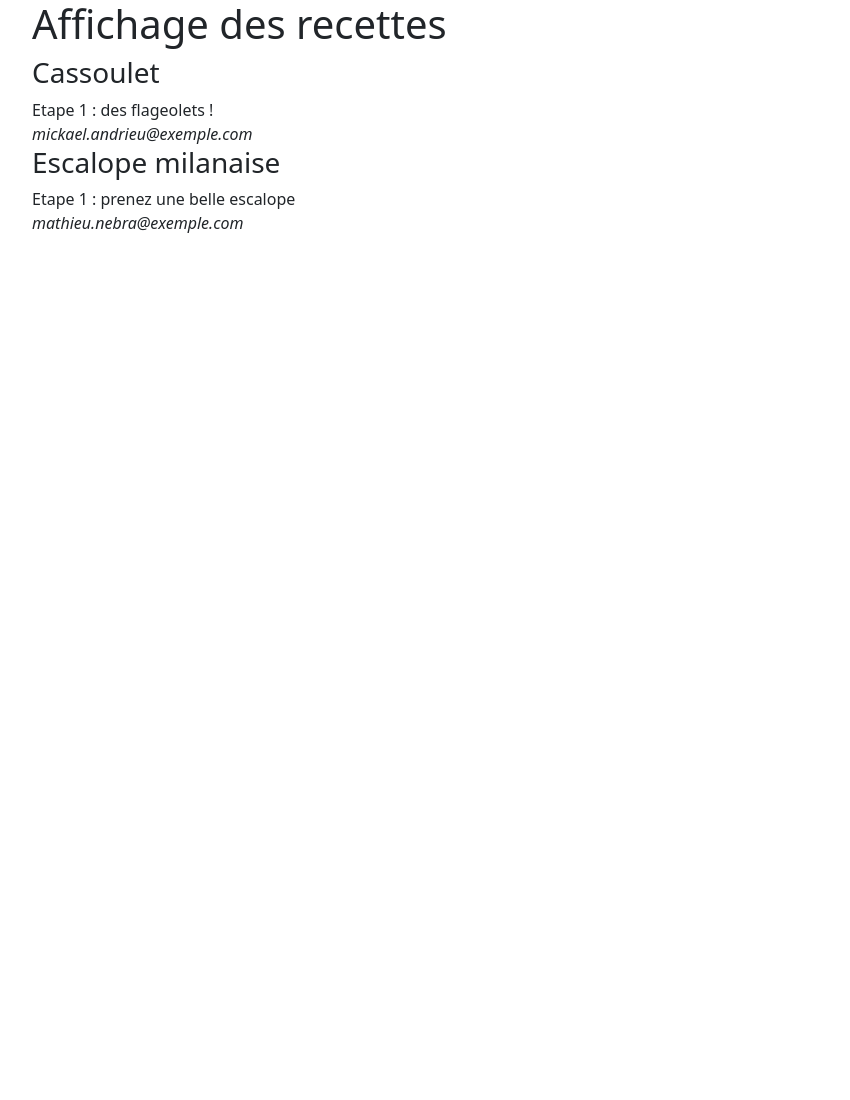
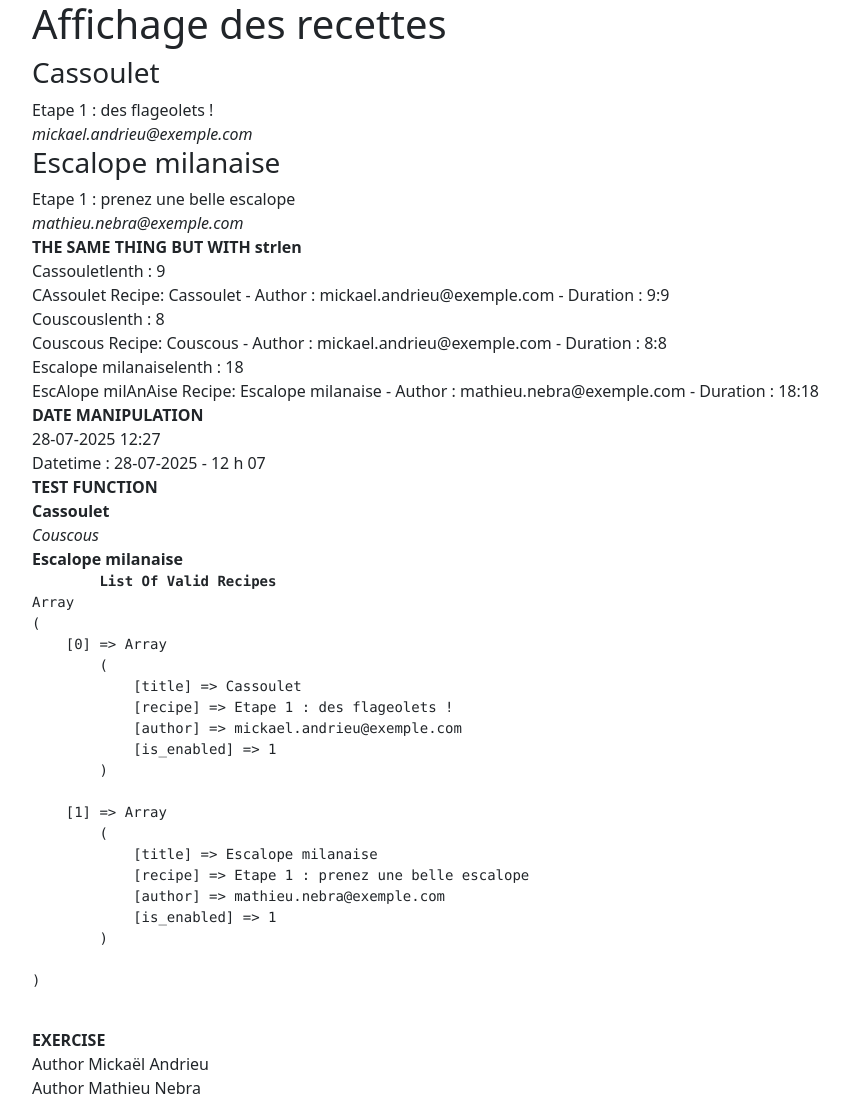
Before and after one commit to nathanbangwa243/php-learning-journey-2025, a PHP site: page / in a window 1280 px wide. Shown: the whole page, without its empty margins (50-900 px from the left). Before the commit the page ends 233 px from the top, so only its background shows below. Run offline with PHP 8.4, Linux system fonts and the light colour scheme.

```diff
--- a/index.php
+++ b/index.php
@@ -20,6 +20,62 @@ $recipes = [
         'is_enabled' => true,
     ],
 ];
+
+
+$users = [
+    [
+        'full_name' => 'Mickaël Andrieu',
+        'email' => 'mickael.andrieu@exemple.com',
+        'age' => 34,
+    ],
+    [
+        'full_name' => 'Mathieu Nebra',
+        'email' => 'mathieu.nebra@exemple.com',
+        'age' => 34,
+    ],
+    [
+        'full_name' => 'Laurène Castor',
+        'email' => 'laurene.castor@exemple.com',
+        'age' => 28,
+    ],
+];
+
+function isValidRecipe(array $recipe) : bool
+{
+    $isEnabled =  false;
+
+    if (array_key_exists('is_enabled', $recipe)){
+        $isEnabled = $recipe['is_enabled'];
+    }
+    else {
+        $isEnabled = False;
+    }
+
+    return $isEnabled;
+}
+
+function getValidRecipes(array $recipes) : array {
+    $validRecipes = [];
+
+    foreach ($recipes as $recipe){
+        $isValid = isValidRecipe($recipe);
+
+        if ($isValid){
+            $validRecipes[] = $recipe;
+        }
+    }
+
+    return $validRecipes;
+}
+
+function displayAuthor(array $users, array $recipe) {
+    foreach ($users as $user){
+        if ($user['email'] == $recipe['author']){
+            printf("Author ". $user['full_name'] . "<br/>");
+        }
+    }
+}
+
 ?>
 <!DOCTYPE html>
 <html>
@@ -45,6 +101,91 @@ $recipes = [
 
         <?php endif; ?>
     <?php endforeach ?>
+
+    <?php
+        echo "<strong>THE SAME THING BUT WITH strlen</strong><br/>";
+        foreach ($recipes as $recipe){
+            echo $recipe['title']. "lenth : " . strlen($recipe['title']) . "<br/>";
+            echo str_replace('a', 'A', $recipe['title']) . PHP_EOL;
+
+            echo sprintf(
+                    'Recipe: %s - Author : %s - Duration : %s:%s <br/>',
+                $recipe['title'],
+                $recipe['author'],
+                strlen($recipe['title']),
+                strlen($recipe['title'])
+            );
+        }
+    ?>
+
+    <?php
+        echo "<strong>DATE MANIPULATION</strong><br/>";
+        $day = date('d');
+        $month = date('m');
+        $year = date('Y');
+        $heure = date('H');
+        $minute = date('i');
+
+        echo sprintf(
+                '%s-%s-%s  %s:%s <br/>',
+            $day,
+            $month,
+            $year,
+            $heure,
+            $minute
+        );
+
+        $today = date('d-m-Y');
+        $hour = date('H \h m');
+
+        echo sprintf(
+                'Datetime : %s - %s <br/>',
+            $today,
+            $hour
+        );
+
+    ?>
+
+    <?php
+        echo "<strong>TEST FUNCTION</strong><br/>";
+
+        $validRecipes = [];
+
+        foreach ($recipes as $recipe) {
+            $isValid = isValidRecipe($recipe);
+
+            if ($isValid){
+                echo "<strong>" . $recipe['title'] . "</strong><br/>";
+
+                // Add the recipe to ValidRecipes list
+                $validRecipes[] = $recipe;
+            }
+            else{
+                echo "<i>" . $recipe['title'] . "</i><br/>";
+            }
+        }
+
+    ?>
+
+    <pre>
+        <?php
+
+            echo "<strong>List Of Valid Recipes</strong><br/>";
+            $validRecipes = getValidRecipes($recipes);
+
+            print_r($validRecipes);
+        ?>
+    </pre>
+
+    <?php
+
+    echo "<strong>EXERCISE</strong><br/>";
+
+    foreach (getValidRecipes($recipes) as $recipe){
+        displayAuthor($users, $recipe);
+    }
+
+    ?>
 </div>
 </body>
 </html>
```
Also changed, not shown: README.md.
